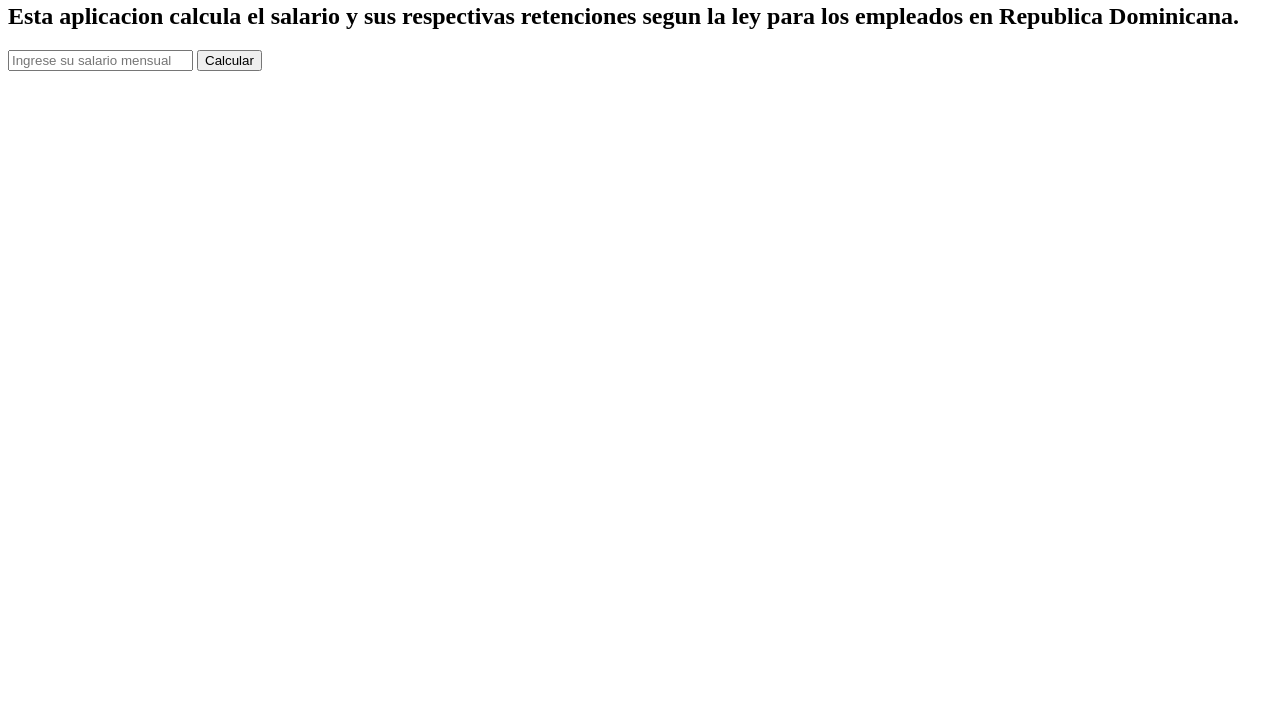
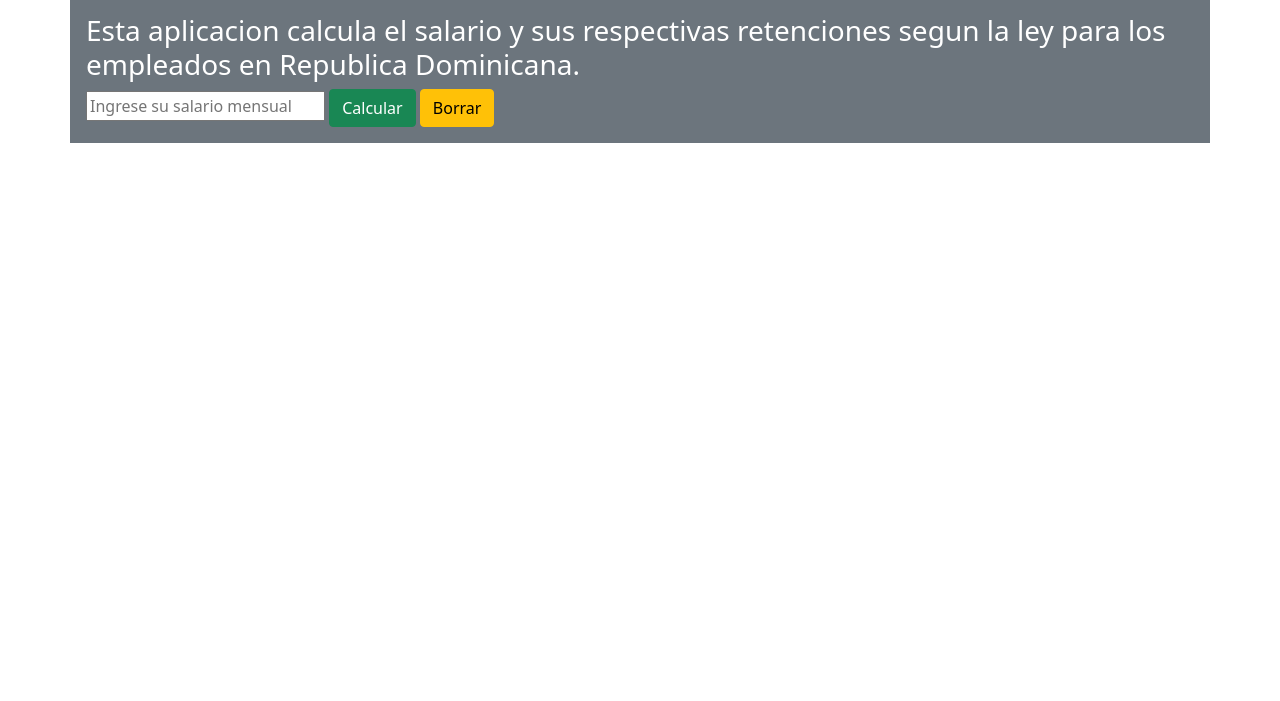
Before and after one commit to lra94/Calculadora-Salario-RD, a plain HTML site: page index.html in a window 1280 px wide. Shown: the part 99-800 px from the top of the page. Drawn offline with nearby package versions, Linux system fonts and the light colour scheme.

Commit message:
Se agrego Bootstrap al html

```diff
--- a/index.html
+++ b/index.html
@@ -5,20 +5,23 @@
     <meta http-equiv="X-UA-Compatible" content="IE=edge">
     <meta name="viewport" content="width=device-width, initial-scale=1.0">
     <title>Calculadora Salario RD</title>
+    <!-- CSS only -->
+<link href="https://cdn.jsdelivr.net/npm/bootstrap@5.1.3/dist/css/bootstrap.min.css" rel="stylesheet" integrity="sha384-1BmE4kWBq78iYhFldvKuhfTAU6auU8tT94WrHftjDbrCEXSU1oBoqyl2QvZ6jIW3" crossorigin="anonymous">
 </head>
 <body>
+    <dir class="container p-3 mb-2 bg-secondary text-white">
+        <h1>Calculadora Salario RD</h1>
+        <hr>
 
-    <h1>Calculadora Salario RD</h1>
-    <hr>
+        <h3>Esta aplicacion calcula el salario y sus respectivas retenciones segun la ley para los empleados en Republica Dominicana.</h3>
 
-    <h2>Esta aplicacion calcula el salario y sus respectivas retenciones segun la ley para los empleados en Republica Dominicana.</h2>
+        <form>
+            <input type="number" id="salario" class="inpunt-salario" placeholder="Ingrese su salario mensual">
+            <button type="submit" id="btn-calcular" class="btn btn-success">Calcular</button>
+            <button type="submit" id="btn-borrar" class="btn btn-warning">Borrar</button>
+        </form>
+    </dir>
 
-    <form>
-        <input type="number" id="salario" placeholder="Ingrese su salario mensual">
-
-        <button type="submit" id="btn-calcular" class="btn">Calcular</button>
-
-    </form>
 
 
 
```
